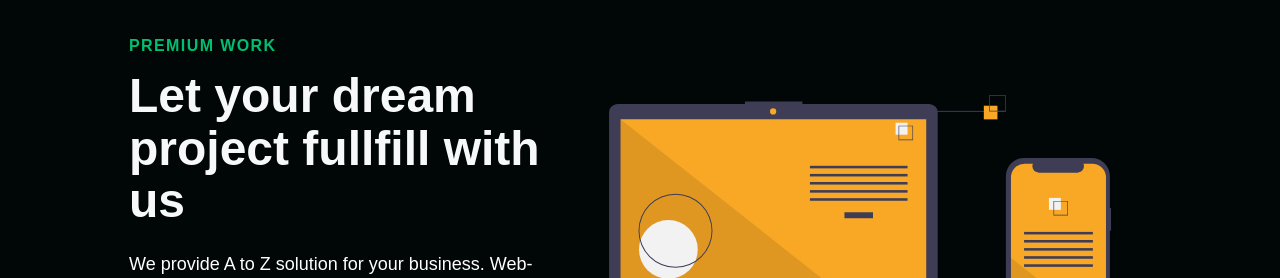
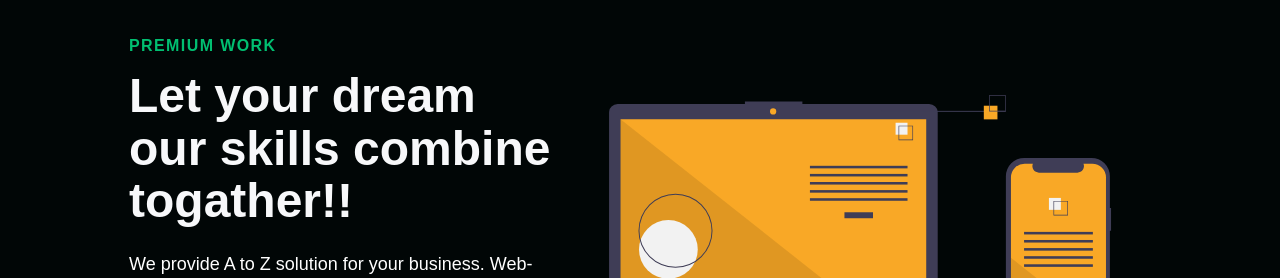
Before and after one commit to Saifullahchy/react.brainbox_app, a React (Create React App) app: page / in a window 1280 px wide. Shown: the part 1161-1439 px from the top of the page. Built offline with nearby package versions, Linux system fonts and the light colour scheme; a web font is replaced by a local one.

Commit message:
Update hersection text

```diff
--- a/src/components/InfoSection/Data.js
+++ b/src/components/InfoSection/Data.js
@@ -5,7 +5,7 @@ export const homeObjOne = {
     LightText: true,
     lightTextDesc: true,
     topLine: 'Premium Work',
-    headline: 'Let your dream project fullfill with us',
+    headline: 'Let your dream our skills combine togather!!',
     description: 'We provide A to Z solution for your business. Web-development, Android Application, POS System, Digital Marketing and what not? We providing everything you need',
     buttonLabel: 'Get Started',
     imgStart: false,
```
